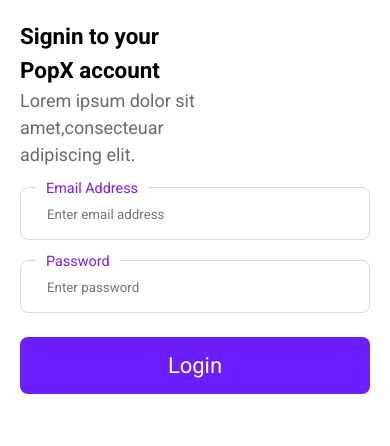
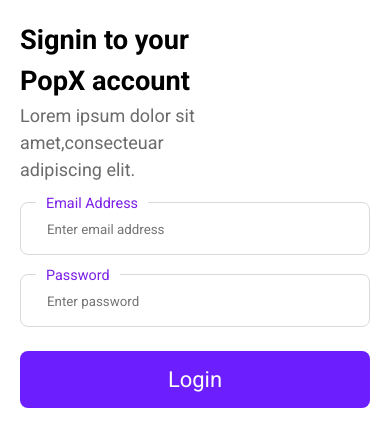
Before and after one commit to Ashokkadubandi/pixel-perfect, a React (Vite) app: page /login in a window 390 px wide. Shown: the top 446 px of the page. Built offline with nearby package versions, Linux system fonts and the light colour scheme.

Commit message:
init-design

```diff
--- a/src/styles/signup.css
+++ b/src/styles/signup.css
@@ -7,9 +7,9 @@
     width: 50%;
     line-height: 1.5;
 }
-@media(max-width:436px){
+@media(max-width:420px){
     .signup-header{
-        font-size: 1.4rem;
+        font-size: 1.7rem;
     }
 }
 .sign-in-desc{
```
